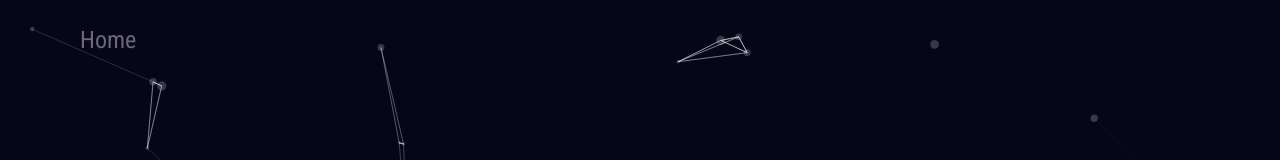
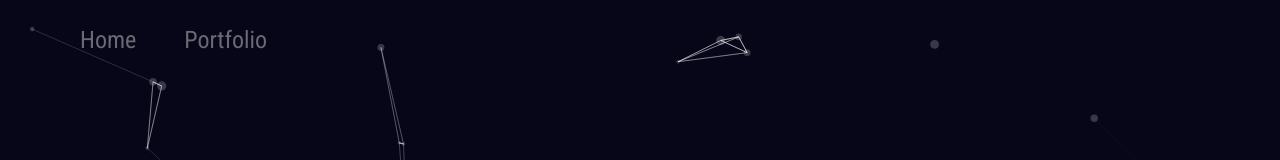
Before and after one commit to ziad-bakki/React-Portfolio, a Next.js app: page / in a window 1280 px wide. Shown: the top 160 px of the page. Built offline with nearby package versions, Linux system fonts and the light colour scheme.

Commit message:
added a route to portfolio page

```diff
--- a/src/app/globals.css
+++ b/src/app/globals.css
@@ -248,6 +248,7 @@ h1 {
   text-align: center;
   z-index: 99; /* Ensure navbar is on top */
   transition: background-color 0.5s;
+  gap: 3rem;
 
 }
 
--- a/src/app/page.tsx
+++ b/src/app/page.tsx
@@ -7,6 +7,7 @@ import Particles from "react-tsparticles";
 import { useCallback } from "react";
 import { Engine } from "tsparticles-engine";
 import { loadSlim } from "tsparticles-slim";
+import Link from 'next/link';
 
 
 
@@ -90,6 +91,7 @@ export default function Home() {
           top: 0,
           behavior: "smooth",
         } )}}>Home</div>
+        <Link href="/portfolio"><div className="content">Portfolio</div></Link>
       </div>
 
       <div className="landing-container">
@@ -164,7 +166,6 @@ export default function Home() {
           </div>
         </div>
         <div className="project-div">
-
           <div onClick={() => {window.open("https://github.com/ziad-bakki/Nasa-Image-Parser")}} className="project-container" style={{flex:1}}>
             <Image id="project-image" width={50} height={50} src={"/nasalogo.svg"} alt="nasalogo"/>
             <div style={{marginTop:"2rem"}}>NASA Daily Image Parser</div>
@@ -173,14 +174,7 @@ export default function Home() {
             <Image id="project-image" width={50} height={50} src={"/sparty2.png"} alt="canadianexperience"/>
             <div style={{marginTop:"2rem"}}>Dynamic Machine Animation for Canadian Experience</div>
           </div>
-
-
-
-
         </div>
-
-
-
       </div>
 
 
```
Also changed, not shown: src/app/portfolio/page.tsx (added, +11 -0 lines).
